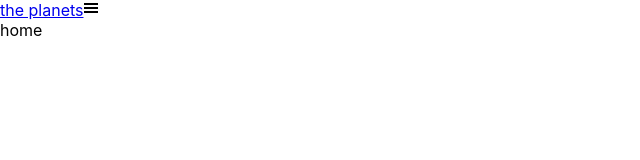
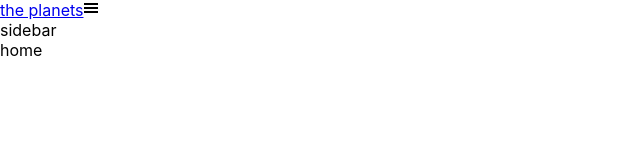
Before and after one commit to MathisHumbert/planets-fact-site, a React (Create React App) app: page / in a window 1280 px wide. Shown: the top 160 px of the page, without its empty margins (0-640 px from the left). Built offline with nearby package versions, Linux system fonts and the light colour scheme.

Commit message:
some changes"

```diff
--- a/src/App.js
+++ b/src/App.js
@@ -1,15 +1,20 @@
 import React from 'react';
 import { BrowserRouter as Router, Routes, Route } from 'react-router-dom';
 
-import Navbar from './components/Navbar';
+// pages
 import Home from './pages/Home';
 import SinglePlanet from './pages/SinglePlanet';
 import Error from './pages/Error';
+
+// components
+import Sidebar from './components/Sidebar';
+import Navbar from './components/Navbar';
 
 function App() {
   return (
     <Router>
       <Navbar />
+      <Sidebar />
       <Routes>
         <Route exact path="/" element={<Home />} />
         <Route path="/plante/:id" element={<SinglePlanet />} />
--- a/src/components/Sidebar.js
+++ b/src/components/Sidebar.js
@@ -0,0 +1,9 @@
+import React from 'react';
+import logo from '../assets/planet-earth.svg';
+console.log(logo);
+
+const Sidebar = () => {
+  return <aside>sidebar</aside>;
+};
+
+export default Sidebar;
```
